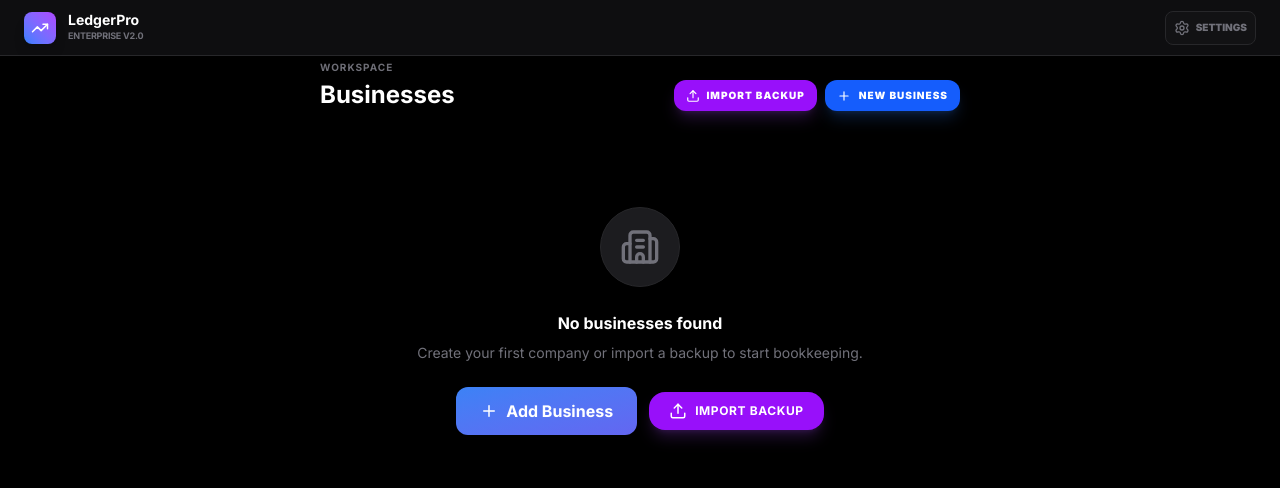
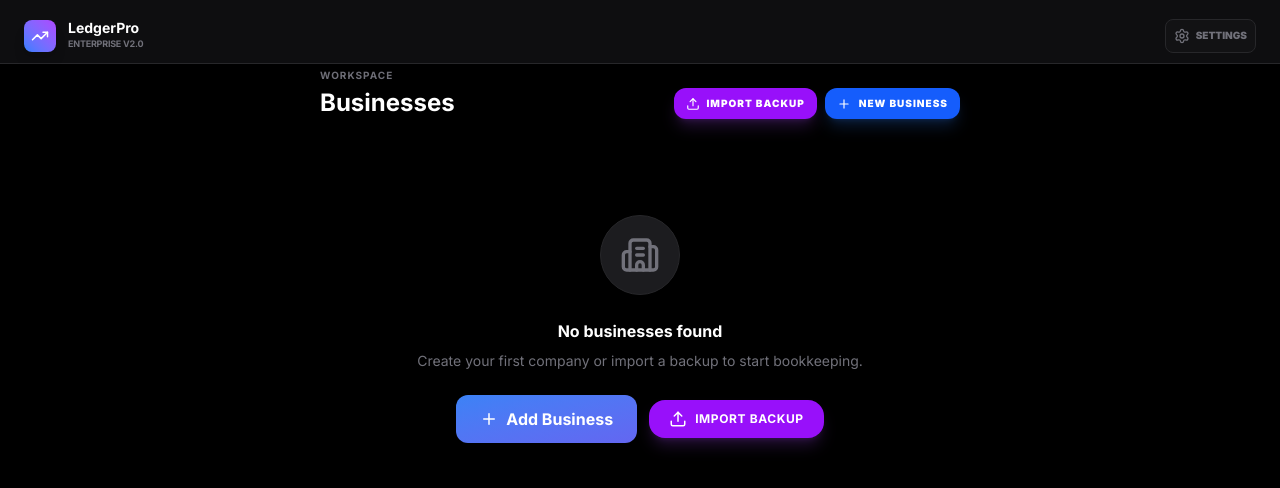
Before and after one commit to ashfaqahmedr/LedgerPro, a React (Vite) app: page / in a window 1280 px wide. Shown: the top 488 px of the page. Built offline with nearby package versions, Linux system fonts and the light colour scheme; what @capacitor/core would draw is missing.

Commit message:
Improve header padding for safe areas

```diff
--- a/src/index.css
+++ b/src/index.css
@@ -91,9 +91,9 @@
   }
 
   .glass-header {
-    @apply sticky top-0 z-50 px-6 h-14 bg-[var(--surface)]/80 backdrop-blur-xl border-b border-[var(--border)] flex items-center justify-between shadow-lg;
-    padding-top: var(--sat);
-    height: calc(3.5rem + var(--sat));
+    @apply sticky top-0 z-50 px-6 bg-[var(--surface)]/80 backdrop-blur-xl border-b border-[var(--border)] flex items-center justify-between shadow-lg;
+    padding-top: calc(0.5rem + var(--sat));
+    height: calc(4rem + var(--sat));
   }
 
   .mobile-card {
```
